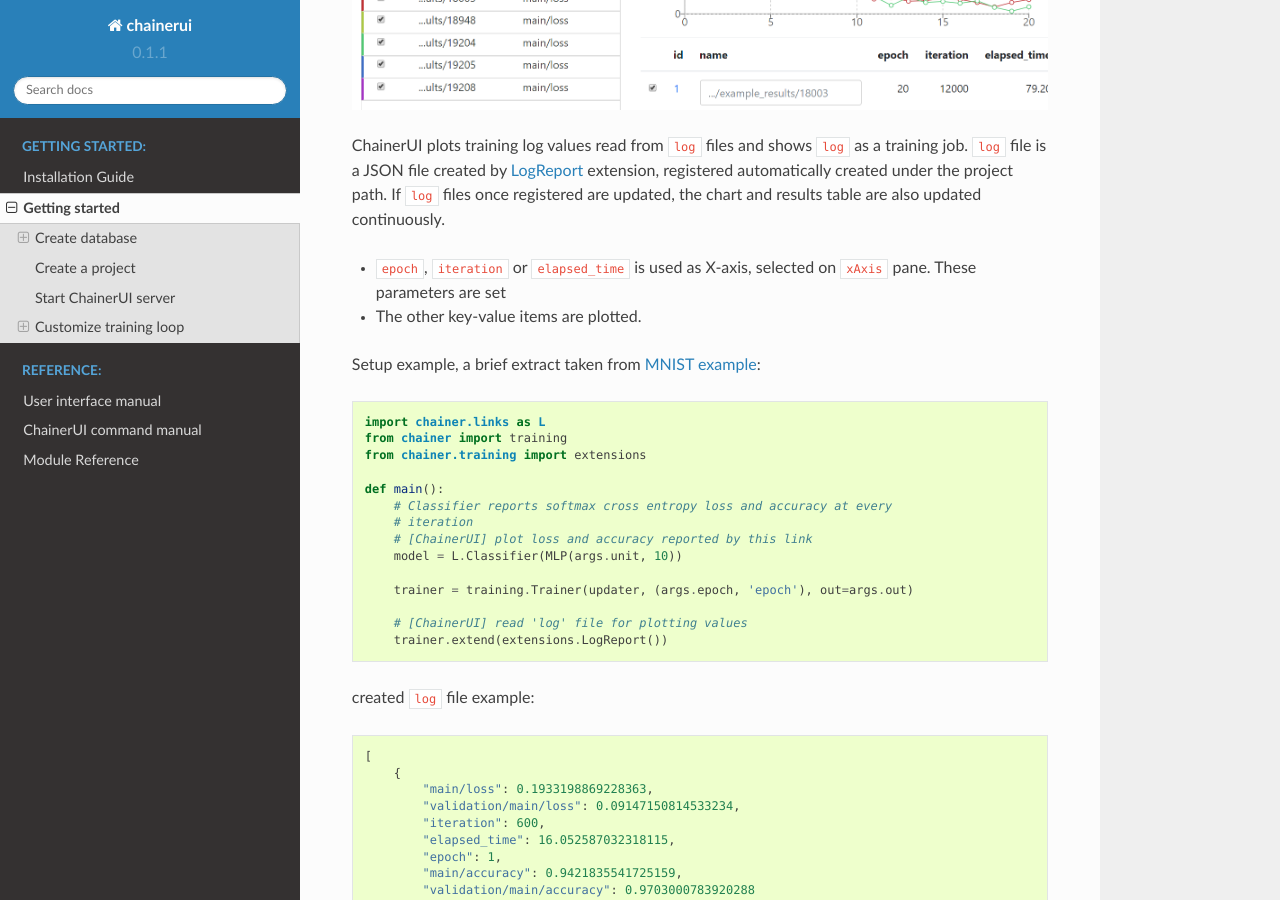
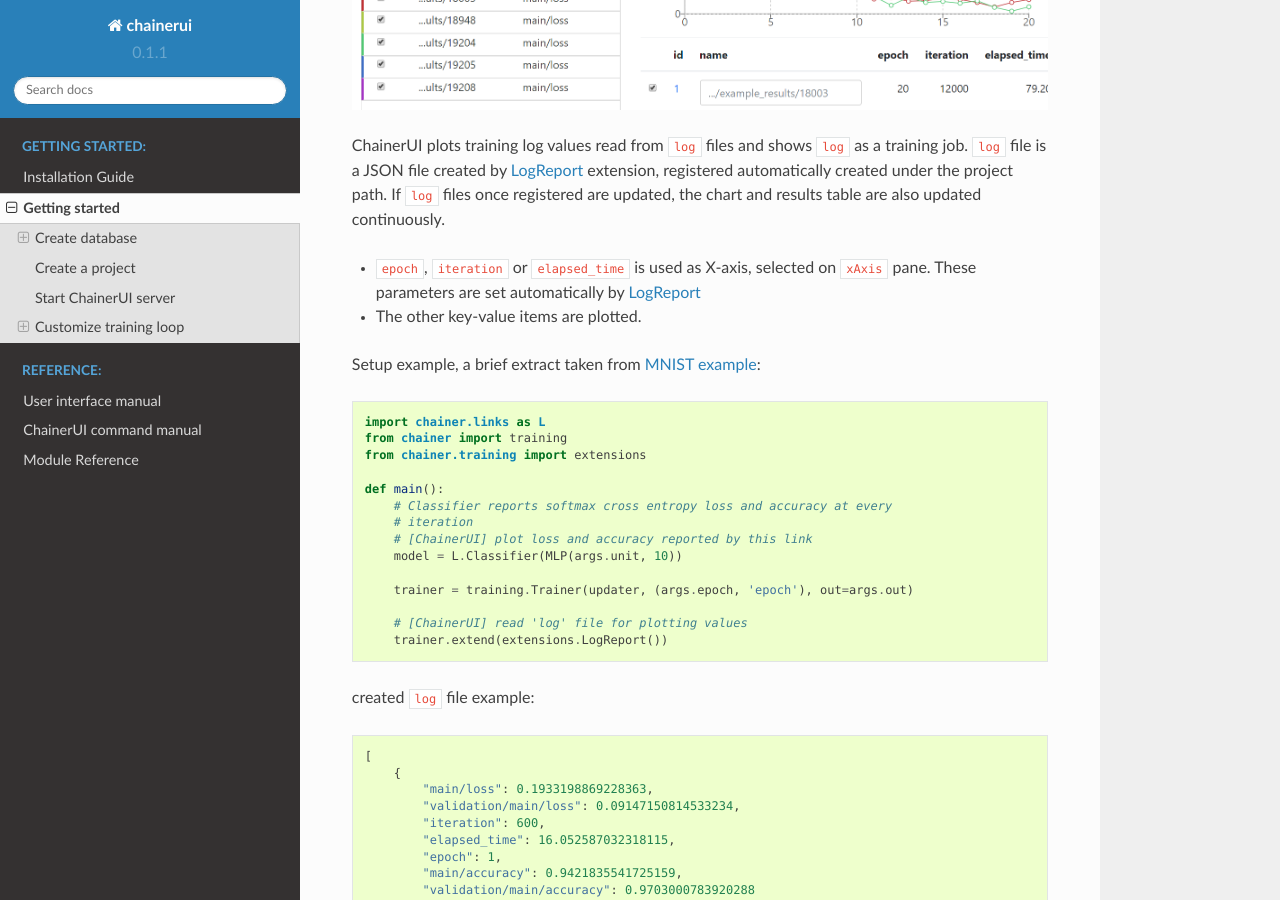
Before and after one commit to chainer/chainerui, a Sphinx documentation site: the page built from docs/source/getstart.rst, in a window 1280 px wide and 900 px high, scrolled down 1936 px. Built offline with Sphinx 7.4.7 and the Read the Docs theme 2.0.0, drawn with Linux system fonts in a browser that asks for light colours.

Commit message:
fix lack of discription

```diff
--- a/docs/source/getstart.rst
+++ b/docs/source/getstart.rst
@@ -78,7 +78,7 @@ Training log
 
 ChainerUI plots training log values read from ``log`` files and shows ``log`` as a training job. ``log`` file is a JSON file created by `LogReport <https://docs.chainer.org/en/v3/reference/generated/chainer.training.extensions.LogReport.html>`__ extension, registered automatically created under the project path. If ``log`` files once registered are updated, the chart and results table are also updated continuously.
 
-* ``epoch``, ``iteration`` or ``elapsed_time`` is used as X-axis, selected on ``xAxis`` pane. These parameters are set
+* ``epoch``, ``iteration`` or ``elapsed_time`` is used as X-axis, selected on ``xAxis`` pane. These parameters are set automatically by `LogReport <https://docs.chainer.org/en/v3/reference/generated/chainer.training.extensions.LogReport.html>`__
 * The other key-value items are plotted.
 
 Setup example, a brief extract taken from `MNIST example <https://github.com/chainer/chainerui/blob/master/examples/train_mnist.py>`__:
```
